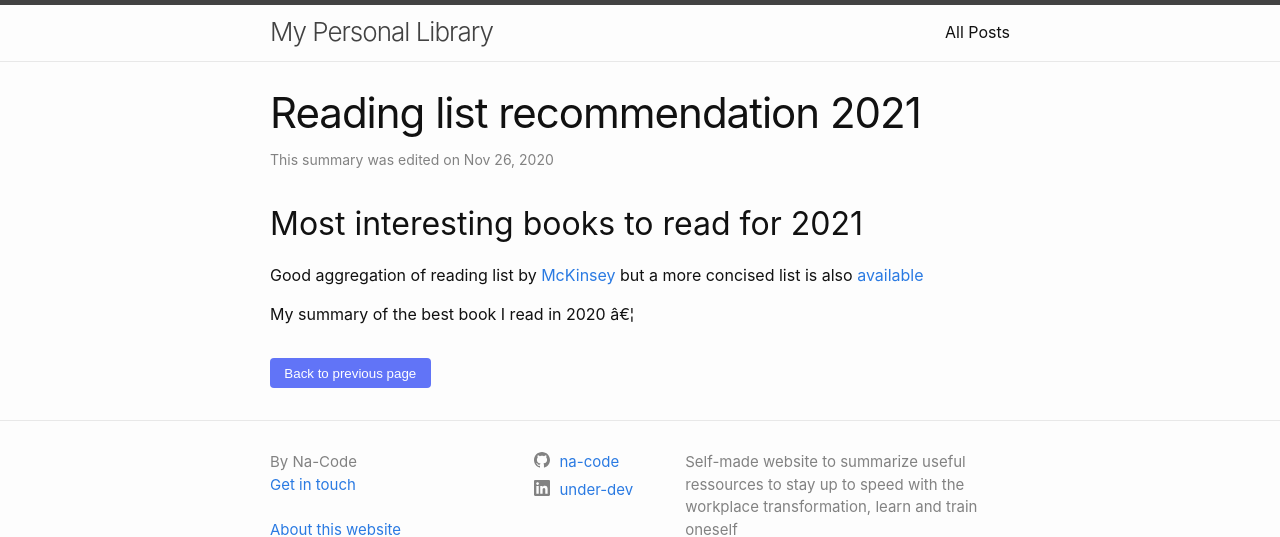
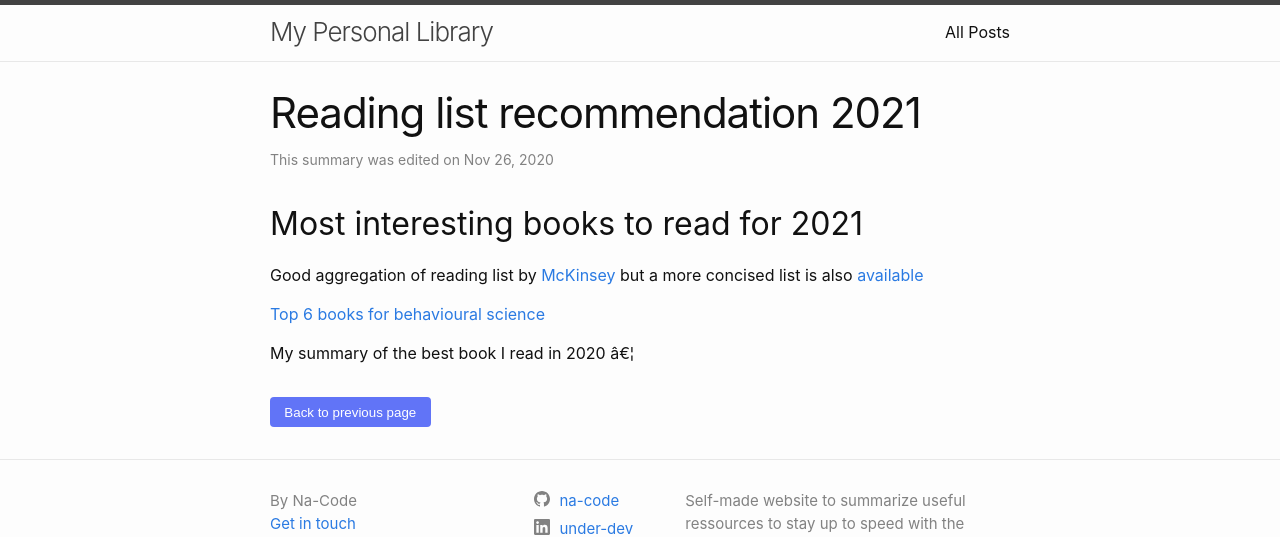
Before and after one commit to na-code/na-site, a Jekyll site: the page built from _posts/other/2020-11-26-ReadingList.md, in a window 1280 px wide. Shown: the top 537 px of the page. Built offline with Jekyll 4.4.1, drawn with Linux system fonts in a browser that asks for light colours; grey boxes are pictures that could not be loaded.

Commit message:
Update 2020-11-26-ReadingList.md

```diff
--- a/_posts/other/2020-11-26-ReadingList.md
+++ b/_posts/other/2020-11-26-ReadingList.md
@@ -8,4 +8,6 @@ categories: article
 
 Good aggregation of reading list by [McKinsey](https://www.mckinsey.com/featured-insights/we-know-what-you-are-reading-this-summer?cid=other-eml-alt-mip-mck&hdpid=ddbd7301-ffc5-4bd7-a325-5260401a3949&hctky=10452478&hlkid=ca5e63e1b174463e89e0597eda8b4b30#) but a more concised list is also [available](https://www.mckinsey.com/about-us/new-at-mckinsey-blog/the-2020-shortlist-for-business-book-of-the-year)
 
+[Top 6 books for behavioural science](https://choicehacking.com/2020/06/06/6-books-that-will-change-the-way-you-think-about-experience/?utm_source=Choice+Hacking&utm_campaign=0a1c1709b3-Welcome_new_subs&utm_medium=email&utm_term=0_dd8ed2c055-0a1c1709b3-603914350)
+
 My summary of the best book I read in 2020 ...
```
